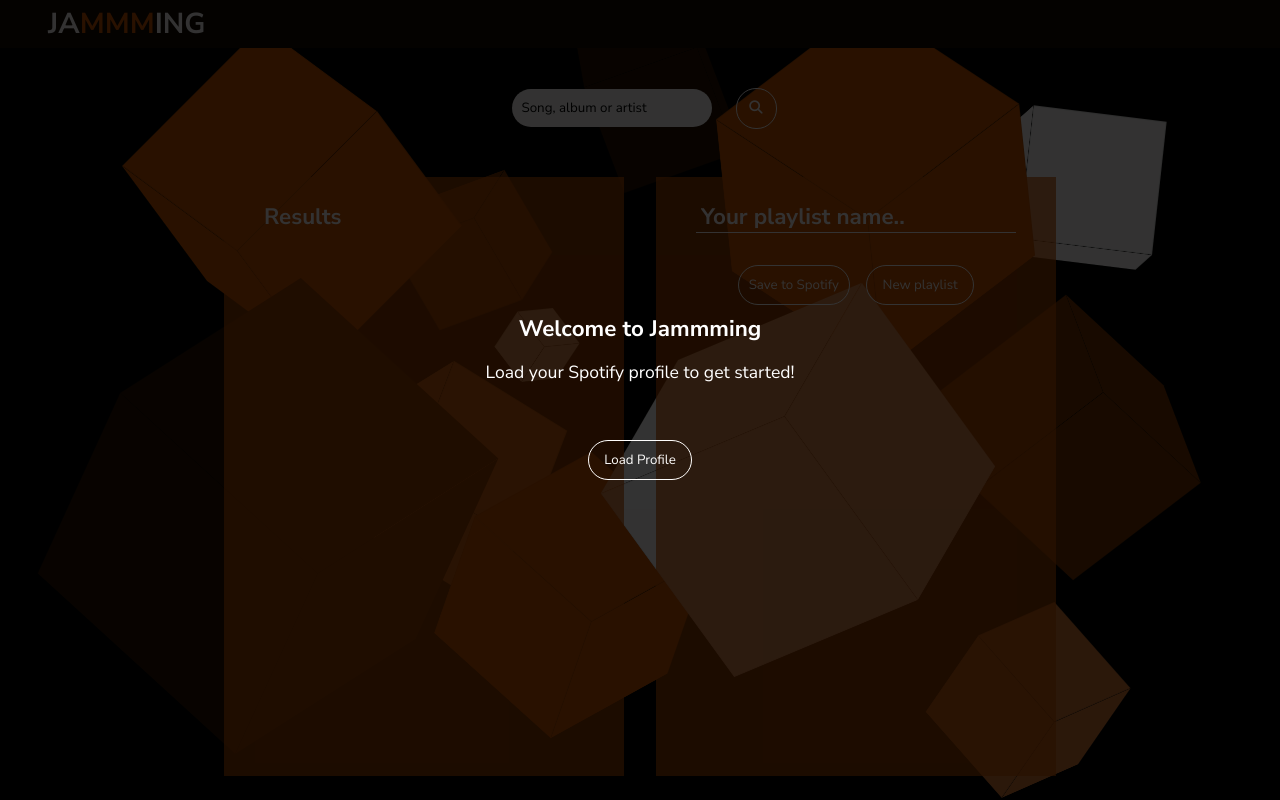
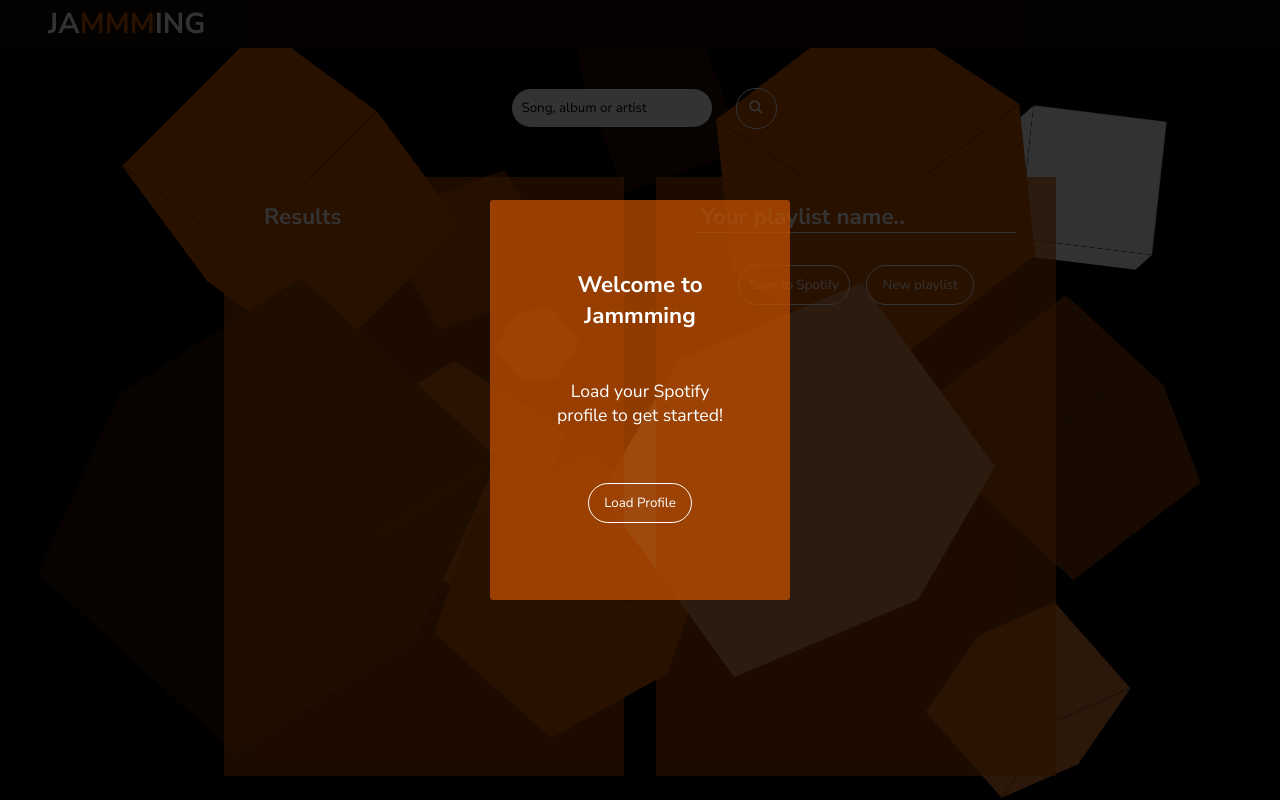
Before and after one commit to Wangdahl/Jammming, a React (Vite) app: page / in a window 1280 px wide. Built offline with nearby package versions, Linux system fonts and the light colour scheme.

Commit message:
First styling on overlay

```diff
--- a/src/components/LoadProfileOverlay.jsx/LoadProfileOverlay.css
+++ b/src/components/LoadProfileOverlay.jsx/LoadProfileOverlay.css
@@ -13,6 +13,17 @@
     z-index: 1000;
 }
 
+.login-container {
+    background-color: var(--primary-transparent);
+    height: 400px;
+    width: 300px;
+    border-radius: 3px;
+    display: flex;
+    flex-direction: column;
+    justify-content: space-evenly;
+    padding: 2rem;
+}
+
   /* Content styling */
 .overlay-content {
     text-align: center;
@@ -20,11 +31,11 @@
 }
 
 .overlay-content h2 {
-    margin-bottom: 1rem;
+    margin-bottom: 3rem;
 }
 
 .overlay-content p {
-    margin-bottom: 1.5rem;
+    margin: 1.5rem;
     font-size: 1.1rem;
 }
 
--- a/src/components/LoadProfileOverlay.jsx/LoadProfileOverlay.jsx
+++ b/src/components/LoadProfileOverlay.jsx/LoadProfileOverlay.jsx
@@ -4,10 +4,12 @@
 const LoadProfileOverlay = ({ onLoadProfile }) => {
     return (
     <div className="overlay">
-        <div className="overlay-content">
-        <h2>Welcome to Jammming</h2>
-        <p>Load your Spotify profile to get started!</p>
-        <button onClick={onLoadProfile}>Load Profile</button>
+        <div className='login-container'>
+            <div className="overlay-content">
+            <h2>Welcome to Jammming</h2>
+            <p>Load your Spotify profile to get started!</p>
+            <button onClick={onLoadProfile}>Load Profile</button>
+            </div>
         </div>
     </div>
     );
```
